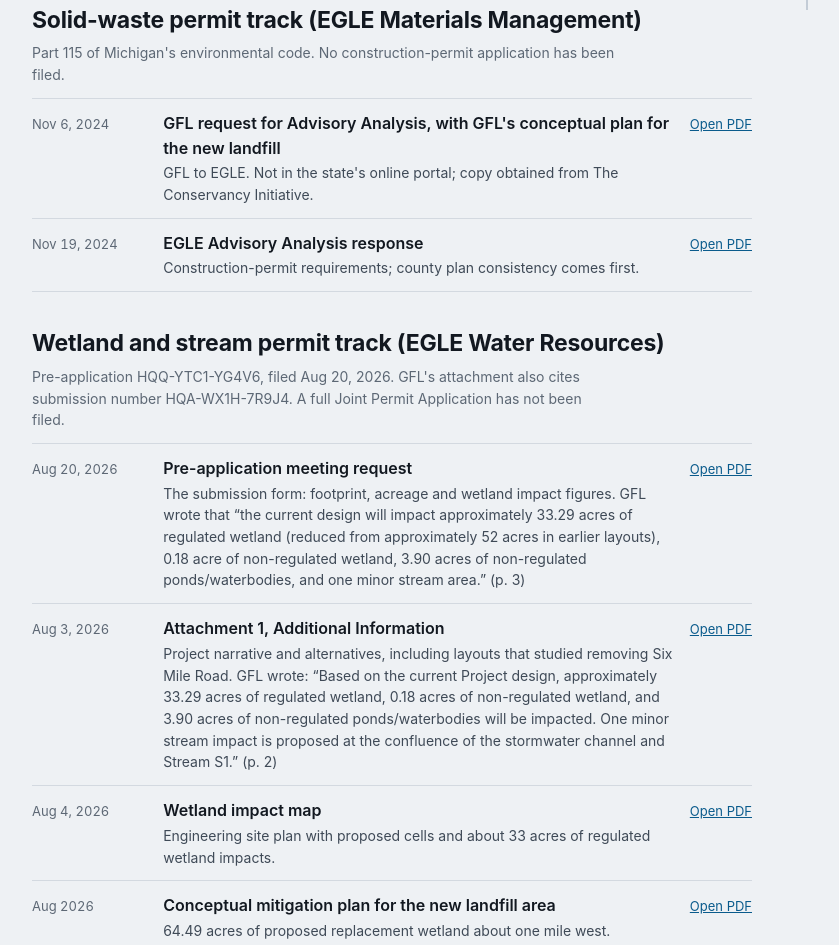
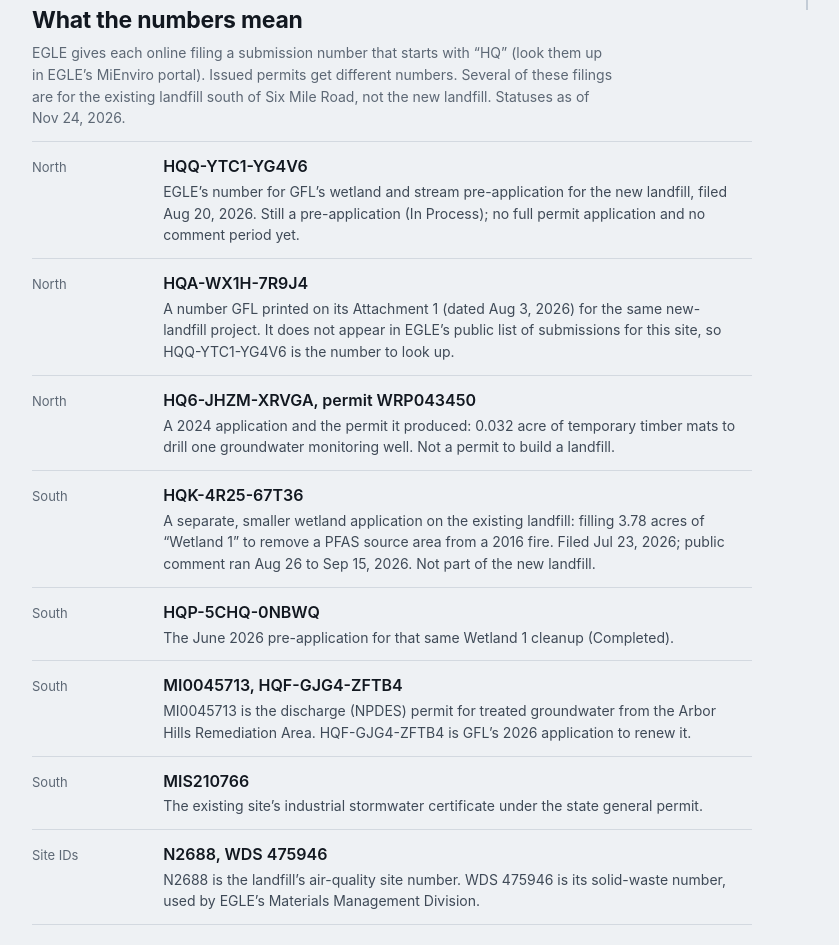
Before and after one commit to tkunst/better-arbor-hills, a plain HTML site: page new-landfill/index.html in a window 1280 px wide. Shown: the part 1275-2220 px from the top of the page, without its empty margins (48-887 px from the left). Drawn offline with Linux system fonts and the light colour scheme.

Commit message:
New-landfill page: 'What the numbers mean' box (HQQ vs HQA vs HQK and the other submission and permit numbers)
Co-Authored-By: Claude Opus 5.5 (1M context) <noreply@anthropic.com>
Claude-Session: https://claude.ai/code/session_01NmZyXPfzKEBGENRw8qTc2n

```diff
--- a/new-landfill/index.html
+++ b/new-landfill/index.html
@@ -224,6 +224,7 @@ header.top{display:grid;grid-template-columns:minmax(0,1fr) auto;gap:28px;align-
       <a class="chip" href="#g-mmd"><b>Solid-waste construction permit:</b> not filed <span aria-hidden="true">↓</span></a>
       <a class="chip" href="#g-npdes"><b>Discharge permit for Stream S1 outfall:</b> none on record <span aria-hidden="true">↓</span></a>
       <a class="chip" href="#t-plan-vote"><b>County plan vote:</b> as early as February 2027 <span aria-hidden="true">↓</span></a>
+      <a class="chip" href="#numbers"><b>What the numbers mean</b> <span aria-hidden="true">↓</span></a>
       <a class="chip" href="questions.html"><b>Open questions</b> for GFL and EGLE <span aria-hidden="true">→</span></a>
       <a class="chip" href="write-to-egle.html"><b>Write to EGLE</b> <span aria-hidden="true">→</span></a>
     </div>
@@ -313,6 +314,21 @@ header.top{display:grid;grid-template-columns:minmax(0,1fr) auto;gap:28px;align-
         </div>
       </section>
 
+      <section class="grp" id="numbers">
+        <h2>What the numbers mean</h2>
+        <p class="grp-note">EGLE gives each online filing a submission number that starts with &ldquo;HQ&rdquo; (look them up in EGLE&rsquo;s MiEnviro portal). Issued permits get different numbers. Several of these filings are for the existing landfill south of Six Mile Road, not the new landfill. Statuses as of Nov 24, 2026.</p>
+        <ul class="docs">
+          <li><span class="d-date">North</span><span class="d-title">HQQ-YTC1-YG4V6<span class="d-desc">EGLE&rsquo;s number for GFL&rsquo;s wetland and stream pre-application for the new landfill, filed Aug 20, 2026. Still a pre-application (In Process); no full permit application and no comment period yet.</span></span></li>
+          <li><span class="d-date">North</span><span class="d-title">HQA-WX1H-7R9J4<span class="d-desc">A number GFL printed on its Attachment 1 (dated Aug 3, 2026) for the same new-landfill project. It does not appear in EGLE&rsquo;s public list of submissions for this site, so HQQ-YTC1-YG4V6 is the number to look up.</span></span></li>
+          <li><span class="d-date">North</span><span class="d-title">HQ6-JHZM-XRVGA, permit WRP043450<span class="d-desc">A 2024 application and the permit it produced: 0.032 acre of temporary timber mats to drill one groundwater monitoring well. Not a permit to build a landfill.</span></span></li>
+          <li><span class="d-date">South</span><span class="d-title">HQK-4R25-67T36<span class="d-desc">A separate, smaller wetland application on the existing landfill: filling 3.78 acres of &ldquo;Wetland 1&rdquo; to remove a PFAS source area from a 2016 fire. Filed Jul 23, 2026; public comment ran Aug 26 to Sep 15, 2026. Not part of the new landfill.</span></span></li>
+          <li><span class="d-date">South</span><span class="d-title">HQP-5CHQ-0NBWQ<span class="d-desc">The June 2026 pre-application for that same Wetland 1 cleanup (Completed).</span></span></li>
+          <li><span class="d-date">South</span><span class="d-title">MI0045713, HQF-GJG4-ZFTB4<span class="d-desc">MI0045713 is the discharge (NPDES) permit for treated groundwater from the Arbor Hills Remediation Area. HQF-GJG4-ZFTB4 is GFL&rsquo;s 2026 application to renew it.</span></span></li>
+          <li><span class="d-date">South</span><span class="d-title">MIS210766<span class="d-desc">The existing site&rsquo;s industrial stormwater certificate under the state general permit.</span></span></li>
+          <li><span class="d-date">Site IDs</span><span class="d-title">N2688, WDS 475946<span class="d-desc">N2688 is the landfill&rsquo;s air-quality site number. WDS 475946 is its solid-waste number, used by EGLE&rsquo;s Materials Management Division.</span></span></li>
+        </ul>
+      </section>
+
       <section class="grp" id="g-mmd">
         <h2>Solid-waste permit track (EGLE Materials Management)</h2>
         <p class="grp-note">Part 115 of Michigan's environmental code. No construction-permit application has been filed.</p>
```
